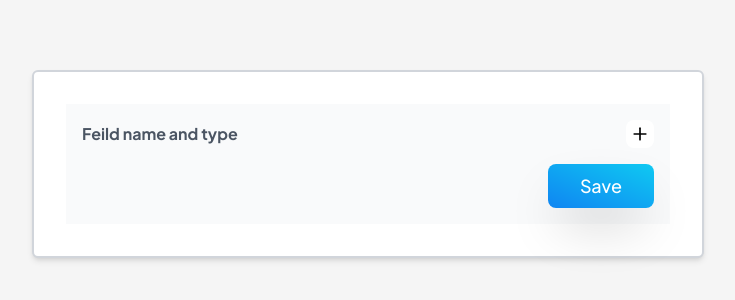
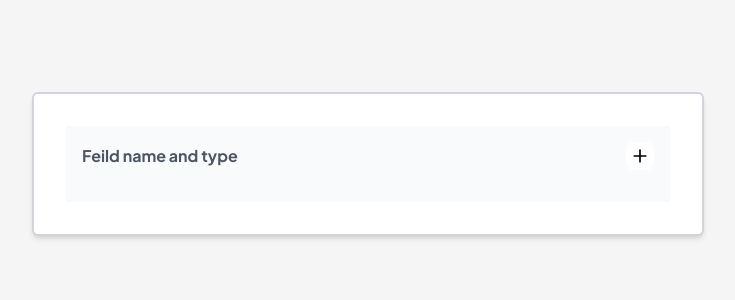
Before and after one commit to Saurabhdaswant/project, a Next.js app: page / in a window 1280 px wide. Shown: the part 236-536 px from the top of the page, without its empty margins (272-1007 px from the left). Built offline with nearby package versions, Linux system fonts and the light colour scheme.

Commit message:
fix : show button only if we have data inside schema

```diff
--- a/pages/index.js
+++ b/pages/index.js
@@ -233,6 +233,7 @@ export default function Home() {
               );
             })}
           </main>
+          {schema?.fields?.length > 0 && (
             <div className=" flex justify-end ">
               <button
                 onClick={() => onSaveButtonClick()}
@@ -241,6 +242,7 @@ export default function Home() {
                 <p>Save</p>
               </button>
             </div>
+          )}
         </div>
       </div>
     </div>
```
Lines whose indentation alone changed are shown as unchanged.
